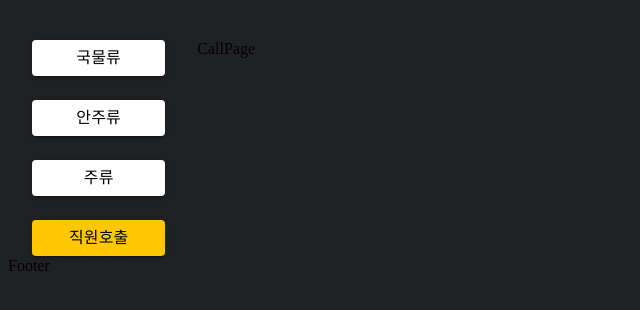
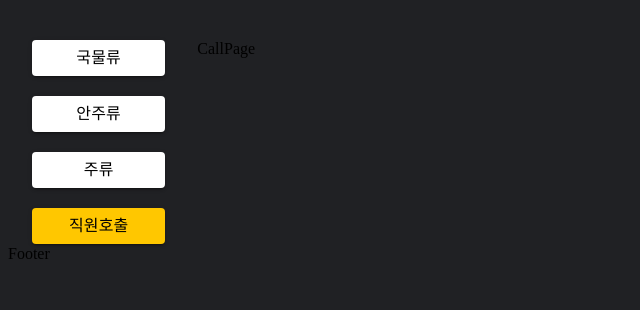
Before and after one commit to GDG-on-Campus-KNU/3rd-toyproject-frontend-2, a React (Create React App) app: page /order/call in a window 1280 px wide. Shown: the top 310 px of the page, without its empty margins (0-640 px from the left). Built offline with nearby package versions, Linux system fonts and the light colour scheme.

Commit message:
[Feat]: 버튼 색 유지 기능 구현

```diff
--- a/src/components/CategoryBar.js
+++ b/src/components/CategoryBar.js
@@ -2,17 +2,16 @@ import Stack from '@mui/material/Stack';
 import CategoryButton from './Button/CategoryButton';
 
 const CategoryBar = (category) => {
-
     const getColor = (currentCategory) => {
         return category.category === currentCategory ? 'selected' : 'default';
     };
 
     return (
-        <Stack spacing={3} direction='column'>
-            <CategoryButton category='국물류' color={getColor('soup')} />
-            <CategoryButton category='안주류' color={getColor('snack')} />
-            <CategoryButton category='주류' color={getColor('drink')} />
-            <CategoryButton category='직원호출' color={getColor('call')} />
+        <Stack spacing={2.5} direction="column">
+            <CategoryButton page="soup" category="국물류" color={getColor('soup')} />
+            <CategoryButton page="snack" category="안주류" color={getColor('snack')} />
+            <CategoryButton page="drink" category="주류" color={getColor('drink')} />
+            <CategoryButton page="call" category="직원호출" color={getColor('call')} />
         </Stack>
     );
 };
```
